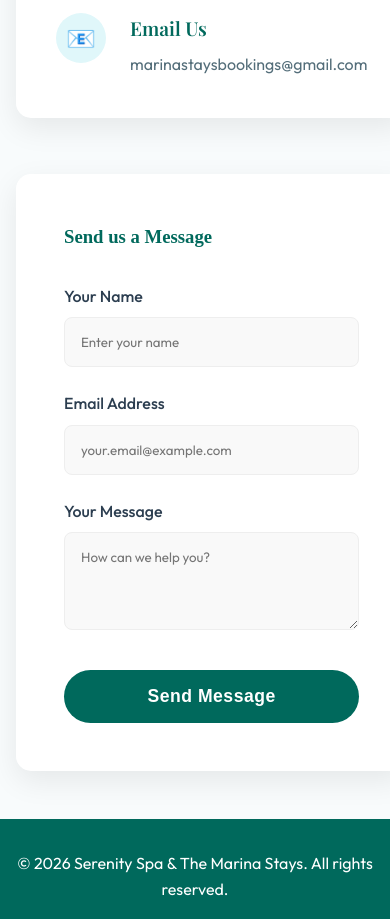
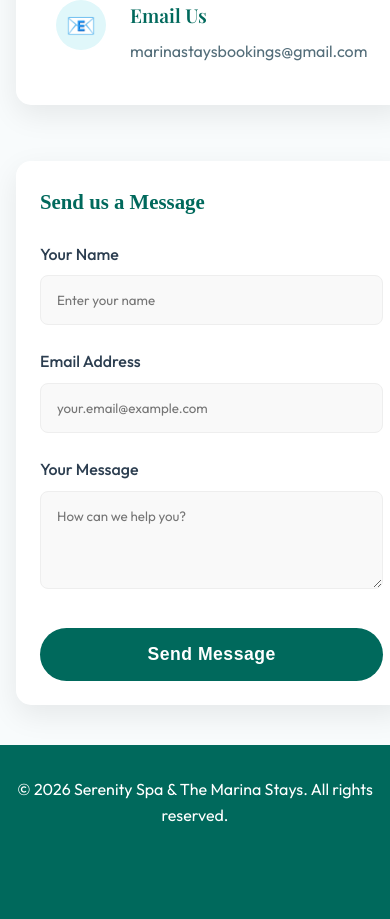
Before and after one commit to WEFAFA256/winter-soldier, a Next.js app: page /spa in a window 390 px wide. Shown: the part 2894-3813 px from the top of the page. Built offline with nearby package versions, Linux system fonts and the light colour scheme; a web font is replaced by a local one.

Commit message:
Ultimate mobile scaling fix: Drastically shrunken fonts and padding for the Get in Touch form to eliminate clipping and 'zoomed-in' appearance

```diff
--- a/src/components/Contact.jsx
+++ b/src/components/Contact.jsx
@@ -195,9 +195,9 @@ const Contact = () => {
                                 </p>
                             </div>
                         ) : (
-                            <form onSubmit={handleSubmit} style={{
+                            <form onSubmit={handleSubmit} className="contact-form" style={{
                                 backgroundColor: '#fff',
-                                padding: '3rem',
+                                padding: '3rem', /* Fallback for desktop */
                                 borderRadius: '15px',
                                 boxShadow: '0 10px 30px rgba(0,0,0,0.08)'
                             }}>
--- a/src/index.css
+++ b/src/index.css
@@ -808,12 +808,23 @@ section[style*="height: 100vh"] {
   }
 
   .contact-section {
-    padding: 3rem 0 !important;
+    padding: 2.5rem 0 !important;
+    overflow-x: hidden !important; /* Safety guard */
   }
 
   .contact-title {
-    font-size: 1.8rem !important; /* Smaller, better fit */
+    font-size: 1.6rem !important; /* Shrunk from 1.8rem */
     margin-bottom: 0.5rem !important;
+  }
+
+  /* Shrink the form container padding to give content room */
+  .contact-form {
+    padding: 1.5rem !important;
+  }
+
+  .contact-form h3 {
+    font-size: 1.3rem !important;
+    margin-bottom: 1.5rem !important;
   }
 
   /* Fix the guest review leakage */
```
